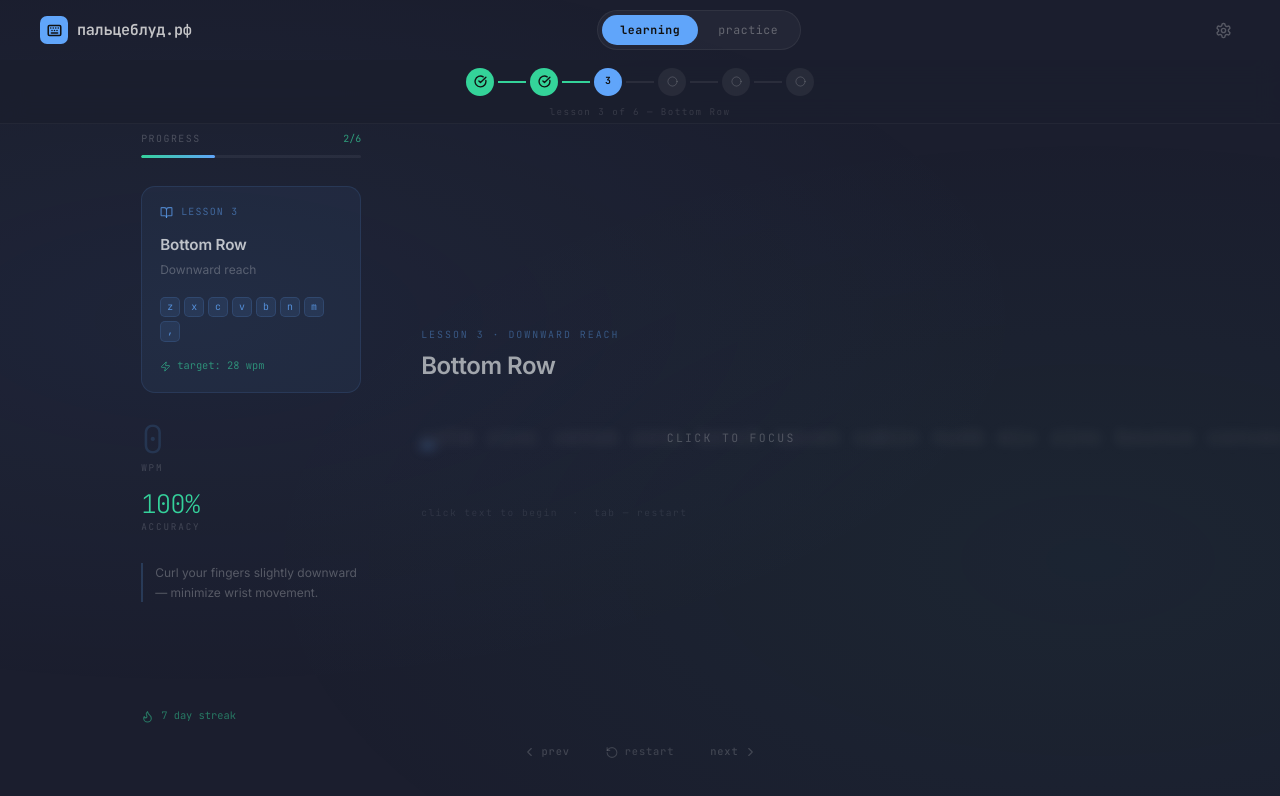
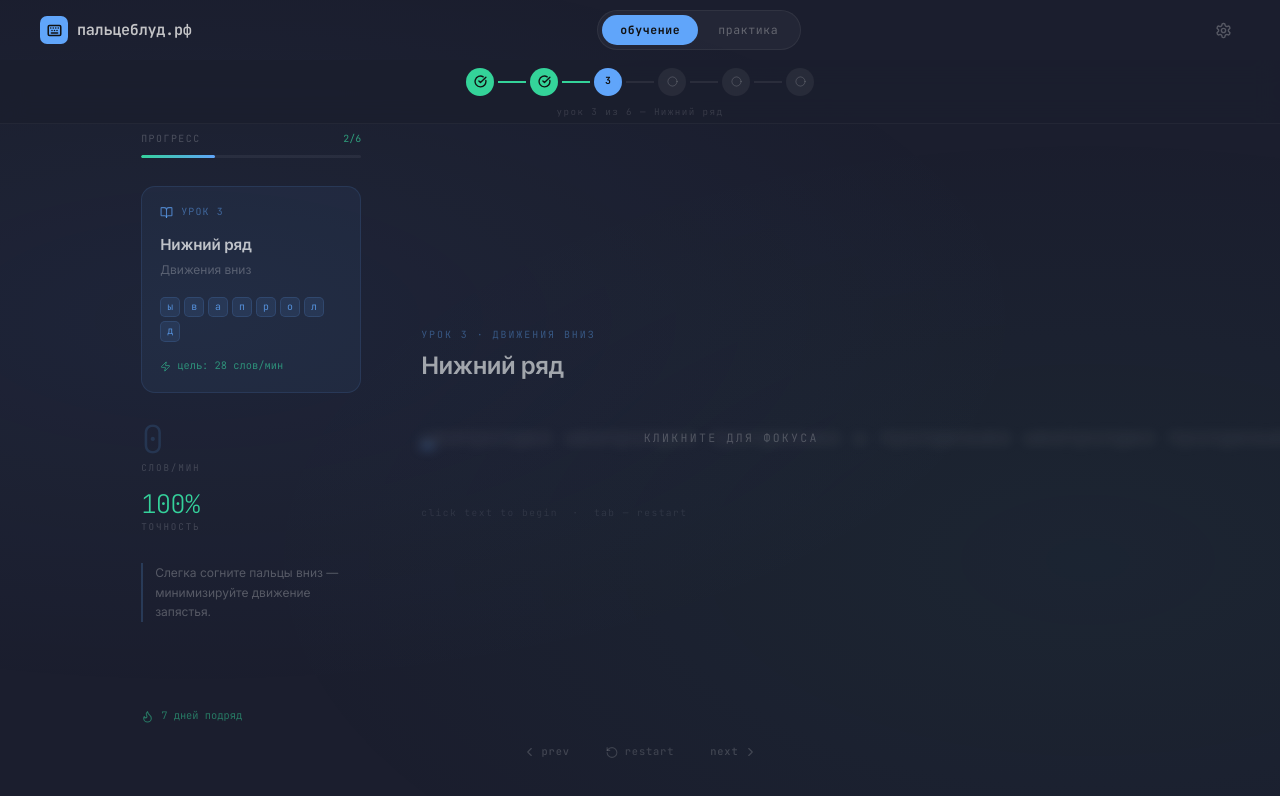
Before and after one commit to rem22p/palceblud.ru, a React (Vite) app: page /learning in a window 1280 px wide. Shown: the top 796 px of the page. Built offline with nearby package versions, Linux system fonts and the light colour scheme.

Commit message:
russification

```diff
--- a/app/components/Header.tsx
+++ b/app/components/Header.tsx
@@ -58,9 +58,9 @@ export function Header({ onSettingsClick }: HeaderProps) {
       {/* Center nav */}
       <nav className="hidden md:flex items-center gap-6">
         {[
-          { label: "leaderboard", icon: <Trophy size={14} /> },
-          { label: "stats", icon: <BarChart2 size={14} /> },
-          { label: "about", icon: null },
+          { label: "таблица лидеров", icon: <Trophy size={14} /> },
+          { label: "статистика", icon: <BarChart2 size={14} /> },
+          { label: "о проекте", icon: null },
         ].map((item) => (
           <button
             key={item.label}
@@ -95,7 +95,7 @@ export function Header({ onSettingsClick }: HeaderProps) {
             transition: "all 0.15s",
           }}
           className="hover:!text-[#d1d0c5] hover:!bg-[#2a2a2a]"
-          title="Toggle theme"
+          title="Сменить тему"
         >
           {isDark ? <Sun size={18} /> : <Moon size={18} />}
         </button>
@@ -113,7 +113,7 @@ export function Header({ onSettingsClick }: HeaderProps) {
             transition: "all 0.15s",
           }}
           className="hover:!text-[#d1d0c5] hover:!bg-[#2a2a2a]"
-          title="Settings"
+          title="Настройки"
         >
           <Settings size={18} />
         </button>
@@ -158,7 +158,7 @@ export function Header({ onSettingsClick }: HeaderProps) {
             >
               <User size={14} color="#646669" />
             </div>
-            <span style={{ color: "#d1d0c5" }}>guest</span>
+            <span style={{ color: "#d1d0c5" }}>гость</span>
             <ChevronDown size={12} />
           </button>
 
@@ -178,10 +178,10 @@ export function Header({ onSettingsClick }: HeaderProps) {
               }}
             >
               {[
-                { icon: <User size={14} />, label: "profile" },
-                { icon: <Trophy size={14} />, label: "leaderboard" },
-                { icon: <Settings size={14} />, label: "settings" },
-                { icon: <LogIn size={14} />, label: "sign in" },
+                { icon: <User size={14} />, label: "профиль" },
+                { icon: <Trophy size={14} />, label: "таблица лидеров" },
+                { icon: <Settings size={14} />, label: "настройки" },
+                { icon: <LogIn size={14} />, label: "войти" },
               ].map((item) => (
                 <button
                   key={item.label}
--- a/app/components/ModeHeader.tsx
+++ b/app/components/ModeHeader.tsx
@@ -44,10 +44,10 @@ function SettingsDropdown({
   });
 
   const options = [
-    { label: "punctuation", value: punctuation, set: setPunctuation },
-    { label: "numbers", value: numbers, set: setNumbers },
-    { label: "smooth caret", value: smoothCaret, set: setSmoothCaret },
-    { label: "blind mode", value: blindMode, set: setBlindMode },
+    { label: "пунктуация", value: punctuation, set: setPunctuation },
+    { label: "цифры", value: numbers, set: setNumbers },
+    { label: "плавный курсор", value: smoothCaret, set: setSmoothCaret },
+    { label: "слепой режим", value: blindMode, set: setBlindMode },
   ];
 
   return (
@@ -91,7 +91,7 @@ function SettingsDropdown({
               textTransform: "uppercase",
             }}
           >
-            settings
+            настройки
           </span>
           <button
             onClick={onClose}
@@ -224,8 +224,8 @@ export function ModeHeader({ isActive = false }: ModeHeaderProps) {
       >
         {(
           [
-            { label: "learning", path: "/learning" },
-            { label: "practice", path: "/practice" },
+            { label: "обучение", path: "/learning" },
+            { label: "практика", path: "/practice" },
           ] as const
         ).map((mode) => {
           const active = mode.path === "/learning" ? isLearning : isPractice;
--- a/app/components/TypingCore.tsx
+++ b/app/components/TypingCore.tsx
@@ -185,7 +185,7 @@ export function TypingDisplay({
               textTransform: "uppercase",
             }}
           >
-            click to focus
+            кликните для фокуса
           </span>
         </div>
       )}
--- a/app/components/ZoneSelector.tsx
+++ b/app/components/ZoneSelector.tsx
@@ -8,15 +8,15 @@ interface ZoneSelectorProps {
 }
 
 const learningFeatures = [
-  { icon: <BookOpen size={13} />, text: "Structured lesson paths" },
-  { icon: <CheckCircle size={13} />, text: "Progress tracking & XP" },
-  { icon: <GraduationCap size={13} />, text: "Beginner to advanced courses" },
+  { icon: <BookOpen size={13} />, text: "Структурированные уроки" },
+  { icon: <CheckCircle size={13} />, text: "Отслеживание прогресса и XP" },
+  { icon: <GraduationCap size={13} />, text: "Курсы от новичка до профи" },
 ];
 
 const sharpeningFeatures = [
-  { icon: <Zap size={13} />, text: "Raw speed time trials" },
-  { icon: <Clock size={13} />, text: "15s / 30s / 60s / 120s modes" },
-  { icon: <Target size={13} />, text: "Competitive leaderboards" },
+  { icon: <Zap size={13} />, text: "Скоростные тесты на время" },
+  { icon: <Clock size={13} />, text: "Режимы 15с / 30с / 60с / 120с" },
+  { icon: <Target size={13} />, text: "Соревновательные таблицы" },
 ];
 
 export function ZoneSelector({ selectedZone, onSelectZone }: ZoneSelectorProps) {
@@ -33,7 +33,7 @@ export function ZoneSelector({ selectedZone, onSelectZone }: ZoneSelectorProps)
             textTransform: "uppercase",
           }}
         >
-          choose your zone
+          выбери режим
         </p>
         <h2
           style={{
@@ -45,7 +45,7 @@ export function ZoneSelector({ selectedZone, onSelectZone }: ZoneSelectorProps)
             letterSpacing: "-0.02em",
           }}
         >
-          How do you want to type today?
+          Как хочешь печатать сегодня?
         </h2>
       </div>
 
@@ -118,7 +118,7 @@ export function ZoneSelector({ selectedZone, onSelectZone }: ZoneSelectorProps)
                 transition: "color 0.2s",
               }}
             >
-              Learning Path
+              Путь обучения
             </h3>
             <ChevronRight
               size={18}
@@ -136,7 +136,7 @@ export function ZoneSelector({ selectedZone, onSelectZone }: ZoneSelectorProps)
               marginBottom: "20px",
             }}
           >
-            Structured lessons and guided courses that take you from hunt-and-peck to 100+ WPM, step by step.
+            Структурированные уроки и курсы, которые шаг за шагом научат слепой печати от 0 до 100+ слов/мин.
           </p>
 
           {/* Features */}
@@ -177,7 +177,7 @@ export function ZoneSelector({ selectedZone, onSelectZone }: ZoneSelectorProps)
                   color: "#646669",
                 }}
               >
-                lesson 4 / 12
+                урок 4 / 12
               </span>
               <span
                 style={{
@@ -231,7 +231,7 @@ export function ZoneSelector({ selectedZone, onSelectZone }: ZoneSelectorProps)
                 fontWeight: 600,
               }}
             >
-              {selectedZone === "learning" ? "selected ✓" : "start learning"}
+              {selectedZone === "learning" ? "выбрано ✓" : "начать обучение"}
             </span>
           </div>
         </button>
@@ -303,7 +303,7 @@ export function ZoneSelector({ selectedZone, onSelectZone }: ZoneSelectorProps)
                 transition: "color 0.2s",
               }}
             >
-              Sharpening Zone
+              Зона скорости
             </h3>
             <ChevronRight
               size={18}
@@ -321,7 +321,7 @@ export function ZoneSelector({ selectedZone, onSelectZone }: ZoneSelectorProps)
               marginBottom: "20px",
             }}
           >
-            No limits, no hand-holding. Pure speed practice with time trials, custom word lists, and competitive rankings.
+            Без ограничений и подсказок. Чистая скорость: тесты на время, пользовательские слова и соревновательные таблицы.
           </p>
 
           {/* Features */}
@@ -369,7 +369,7 @@ export function ZoneSelector({ selectedZone, onSelectZone }: ZoneSelectorProps)
                 142
               </div>
               <div style={{ fontFamily: "'JetBrains Mono', monospace", fontSize: "0.62rem", color: "#646669" }}>
-                wpm
+                слов/мин
               </div>
             </div>
             <div
@@ -388,7 +388,7 @@ export function ZoneSelector({ selectedZone, onSelectZone }: ZoneSelectorProps)
                 98%
               </div>
               <div style={{ fontFamily: "'JetBrains Mono', monospace", fontSize: "0.62rem", color: "#646669" }}>
-                acc
+                точн
               </div>
             </div>
             <div
@@ -404,10 +404,10 @@ export function ZoneSelector({ selectedZone, onSelectZone }: ZoneSelectorProps)
                   lineHeight: 1,
                 }}
               >
-                60s
+                60с
               </div>
               <div style={{ fontFamily: "'JetBrains Mono', monospace", fontSize: "0.62rem", color: "#646669" }}>
-                mode
+                режим
               </div>
             </div>
           </div>
@@ -434,7 +434,7 @@ export function ZoneSelector({ selectedZone, onSelectZone }: ZoneSelectorProps)
                 fontWeight: 600,
               }}
             >
-              {selectedZone === "sharpening" ? "selected ✓" : "start sharpening"}
+              {selectedZone === "sharpening" ? "выбрано ✓" : "начать тренировку"}
             </span>
           </div>
         </button>
--- a/app/pages/LearningMode.tsx
+++ b/app/pages/LearningMode.tsx
@@ -29,61 +29,61 @@ interface Lesson {
 const LESSONS: Lesson[] = [
   {
     id: 1,
-    title: "Home Row",
-    subtitle: "Foundation keys",
-    keys: ["a", "s", "d", "f", "g", "h", "j", "k", "l", ";"],
-    tip: "Keep your fingers resting on the home row between keystrokes.",
-    text: "add all fall sad glad had lad flag shall flask glass glad hall ask lass fall dad ask all glad hall shall flask",
+    title: "Домашняя строка",
+    subtitle: "Основные клавиши",
+    keys: ["а", "б", "в", "г", "д", "е", "ё", "ж", "з", "и"],
+    tip: "Держите пальцы на домашней строке между нажатиями.",
+    text: "все они как раз был стал мир дом был лук дар жар пар вар ток сок лук мир стал был все они как раз",
     targetWpm: 25,
     completed: true,
   },
   {
     id: 2,
-    title: "Top Row",
-    subtitle: "Reach with purpose",
-    keys: ["q", "w", "e", "r", "t", "y", "u", "i", "o", "p"],
-    tip: "Reach from the home row — don't shift your whole hand position.",
-    text: "your quite power write tower quote upper outer route prowl tower pretty query write rower quite your power outer",
+    title: "Верхний ряд",
+    subtitle: "Точные движения",
+    keys: ["й", "ц", "у", "к", "е", "н", "г", "ш", "щ", "з"],
+    tip: "Тянитесь от домашней строки — не смещайте всю кисть.",
+    text: "укеенгшщз йцукеенгшщз зщшгнеук й зщшгнеук йцукеенгшщз укеенгшщз зщшгнеук йцукеен",
     targetWpm: 30,
     completed: true,
   },
   {
     id: 3,
-    title: "Bottom Row",
-    subtitle: "Downward reach",
-    keys: ["z", "x", "c", "v", "b", "n", "m", ",", "."],
-    tip: "Curl your fingers slightly downward — minimize wrist movement.",
-    text: "calm zinc venom zone bench maven cabin numb mix zinc bounce convex vibrant calm zinc venom zone bench maven",
+    title: "Нижний ряд",
+    subtitle: "Движения вниз",
+    keys: ["ы", "в", "а", "п", "р", "о", "л", "д", "ж", "э"],
+    tip: "Слегка согните пальцы вниз — минимизируйте движение запястья.",
+    text: "ывапролджэ ывапролджэ пролджэыва ы пролджэыва ывапролджэ пролджэыва ывапролджэ",
     targetWpm: 28,
     completed: false,
   },
   {
     id: 4,
-    title: "Capital Letters",
-    subtitle: "Shift key control",
-    keys: ["Shift", "All letters"],
-    tip: "Use the opposite Shift from the letter you're capitalizing.",
-    text: "The Quick Brown Fox Jumps Over The Lazy Dog Each Word Starts With A Capital Letter Now Practice Shifting Keys",
+    title: "Заглавные буквы",
+    subtitle: "Управление Shift",
+    keys: ["Shift", "Все буквы"],
+    tip: "Используйте противоположный Shift от буквы, которую делаете заглавной.",
+    text: "Съешь Ещё Этих Мягких Французских Булок Да Выпей Чаю Каждый День Для Здоровья",
     targetWpm: 35,
     completed: false,
   },
   {
     id: 5,
-    title: "Common Words",
-    subtitle: "High-frequency vocabulary",
-    keys: ["all keys"],
-    tip: "These 200 words make up 50% of all English text. Learn them by feel.",
-    text: "the quick brown fox jumps over the lazy dog and then runs back through the empty field under the blue sky",
+    title: "Частые слова",
+    subtitle: "Высокочастотная лексика",
+    keys: ["все клавиши"],
+    tip: "Эти 200 слов составляют 50% всего текста. Изучите их на ощупь.",
+    text: "и в не на я что тот быть этот все для есть один ты как его она так ты мне себя ну",
     targetWpm: 45,
     completed: false,
   },
   {
     id: 6,
-    title: "Speed Trial",
-    subtitle: "No restrictions",
-    keys: ["full keyboard"],
-    tip: "Don't slow down for mistakes — consistency beats perfection.",
-    text: "practice makes perfect and every keystroke you make builds the muscle memory that will carry you to mastery",
+    title: "Скоростной тест",
+    subtitle: "Без ограничений",
+    keys: ["полная клавиатура"],
+    tip: "Не замедляйтесь из-за ошибок — постоянство важнее совершенства.",
+    text: "практика делает мастера и каждое нажатие клавиши строит мышечную память которая приведёт к мастерству",
     targetWpm: 60,
     completed: false,
   },
@@ -226,7 +226,7 @@ function LessonSidebar({
               textTransform: "uppercase",
             }}
           >
-            progress
+            прогресс
           </span>
           <span
             style={{
@@ -285,7 +285,7 @@ function LessonSidebar({
               textTransform: "uppercase",
             }}
           >
-            lesson {lesson.id}
+            урок {lesson.id}
           </span>
         </div>
 
@@ -355,7 +355,7 @@ function LessonSidebar({
               color: "rgba(52,211,153,0.6)",
             }}
           >
-            target: {lesson.targetWpm} wpm
+            цель: {lesson.targetWpm} слов/мин
           </span>
         </div>
       </div>
@@ -387,7 +387,7 @@ function LessonSidebar({
               marginTop: "3px",
             }}
           >
-            wpm
+            слов/мин
           </div>
         </div>
 
@@ -421,7 +421,7 @@ function LessonSidebar({
               marginTop: "3px",
             }}
           >
-            accuracy
+            точность
           </div>
         </div>
       </div>
@@ -463,7 +463,7 @@ function LessonSidebar({
             color: "rgba(52,211,153,0.5)",
           }}
         >
-          7 day streak
+          7 дней подряд
         </span>
       </div>
     </aside>
@@ -545,7 +545,7 @@ function LessonComplete({
             marginBottom: "6px",
           }}
         >
-          {passed ? "Lesson complete!" : "Almost there!"}
+          {passed ? "Урок завершён!" : "Почти готово!"}
         </div>
         <div
           style={{
@@ -555,8 +555,8 @@ function LessonComplete({
           }}
         >
           {passed
-            ? `You hit ${wpm} WPM with ${accuracy}% accuracy`
-            : `Target: ${lesson.targetWpm} WPM — you got ${wpm} WPM`}
+            ? `Вы набрали ${wpm} слов/мин с точностью ${accuracy}%`
+            : `Цель: ${lesson.targetWpm} слов/мин — вы набрали ${wpm} слов/мин`}
         </div>
       </div>
 
@@ -564,13 +564,13 @@ function LessonComplete({
       <div style={{ display: "flex", gap: "40px" }}>
         {[
           {
-            label: "wpm",
+            label: "слов/мин",
             value: wpm,
             target: lesson.targetWpm,
             color: wpm >= lesson.targetWpm ? "#34d399" : "rgba(248,113,113,0.7)",
           },
           {
-            label: "accuracy",
+            label: "точность",
             value: `${accuracy}%`,
             target: "90%",
             color:
@@ -627,7 +627,7 @@ function LessonComplete({
           }}
         >
           <RotateCcw size={12} />
-          retry
+          повторить
         </button>
 
         {!isLastLesson && passed && (
@@ -650,7 +650,7 @@ function LessonComplete({
               transition: "opacity 0.2s",
             }}
           >
-            next lesson
+            следующий урок
             <ChevronRight size={13} />
           </button>
         )}
@@ -748,7 +748,7 @@ export function LearningMode() {
             letterSpacing: "0.15em",
           }}
         >
-          lesson {currentIndex + 1} of {LESSONS.length} — {currentLesson.title}
+          урок {currentIndex + 1} из {LESSONS.length} — {currentLesson.title}
         </div>
       </div>
 
@@ -806,7 +806,7 @@ export function LearningMode() {
                     marginBottom: "6px",
                   }}
                 >
-                  lesson {currentIndex + 1} · {currentLesson.subtitle}
+                  урок {currentIndex + 1} · {currentLesson.subtitle}
                 </div>
                 <div
                   style={{
@@ -868,7 +868,7 @@ export function LearningMode() {
                         textTransform: "uppercase",
                       }}
                     >
-                      accuracy
+                      точность
                     </span>
                     <span
                       style={{
--- a/app/pages/PracticeMode.tsx
+++ b/app/pages/PracticeMode.tsx
@@ -83,7 +83,7 @@ function FloatingStat({
           textTransform: "uppercase",
         }}
       >
-        {label}
+        {label === "wpm" ? "слов/мин" : label === "acc" ? "точн" : label === "sec" ? "сек" : label}
       </span>
     </div>
   );
@@ -146,7 +146,7 @@ function ResultOverlay({ wpm, accuracy, onRestart }: ResultOverlayProps) {
               marginTop: "6px",
             }}
           >
-            wpm
+            слов/мин
           </div>
         </div>
 
@@ -173,7 +173,7 @@ function ResultOverlay({ wpm, accuracy, onRestart }: ResultOverlayProps) {
               marginTop: "6px",
             }}
           >
-            acc
+            точн
           </div>
         </div>
       </div>
@@ -188,17 +188,17 @@ function ResultOverlay({ wpm, accuracy, onRestart }: ResultOverlayProps) {
       >
         {[
           {
-            label: "raw",
+            label: "чистая",
             value: Math.round(wpm * 1.08),
             color: "rgba(224,224,224,0.4)",
           },
           {
-            label: "consistency",
+            label: "стабильность",
             value: `${Math.min(99, 80 + Math.floor(Math.random() * 18))}%`,
             color: "rgba(224,224,224,0.4)",
           },
           {
-            label: "errors",
+            label: "ошибки",
             value: Math.floor((100 - accuracy) * 0.8),
             color:
               accuracy < 95 ? "rgba(255,107,53,0.6)" : "rgba(224,224,224,0.4)",
@@ -263,7 +263,7 @@ function ResultOverlay({ wpm, accuracy, onRestart }: ResultOverlayProps) {
         }}
       >
         <RotateCcw size={13} />
-        new test
+        новый тест
       </button>
 
       <span
@@ -274,7 +274,7 @@ function ResultOverlay({ wpm, accuracy, onRestart }: ResultOverlayProps) {
           letterSpacing: "0.15em",
         }}
       >
-        tab — restart
+        tab — заново
       </span>
     </div>
   );
@@ -524,7 +524,7 @@ export function PracticeMode() {
             {/* Restart */}
             <button
               onClick={handleRestart}
-              title="Restart (Tab)"
+              title="Перезапустить (Tab)"
               style={{
                 background: "none",
                 border: "none",
@@ -559,7 +559,7 @@ export function PracticeMode() {
                 setText(generateText(70));
                 reset();
               }}
-              title="Next text"
+              title="Следующий текст"
               style={{
                 background: "none",
                 border: "none",
@@ -590,7 +590,7 @@ export function PracticeMode() {
 
             {/* More */}
             <button
-              title="More options"
+              title="Ещё опции"
               style={{
                 background: "none",
                 border: "none",
@@ -635,7 +635,7 @@ export function PracticeMode() {
                 whiteSpace: "nowrap",
               }}
             >
-              tab — restart &nbsp;·&nbsp; esc — pause
+              tab — заново &nbsp;·&nbsp; esc — пауза
             </div>
           )}
         </>
```
